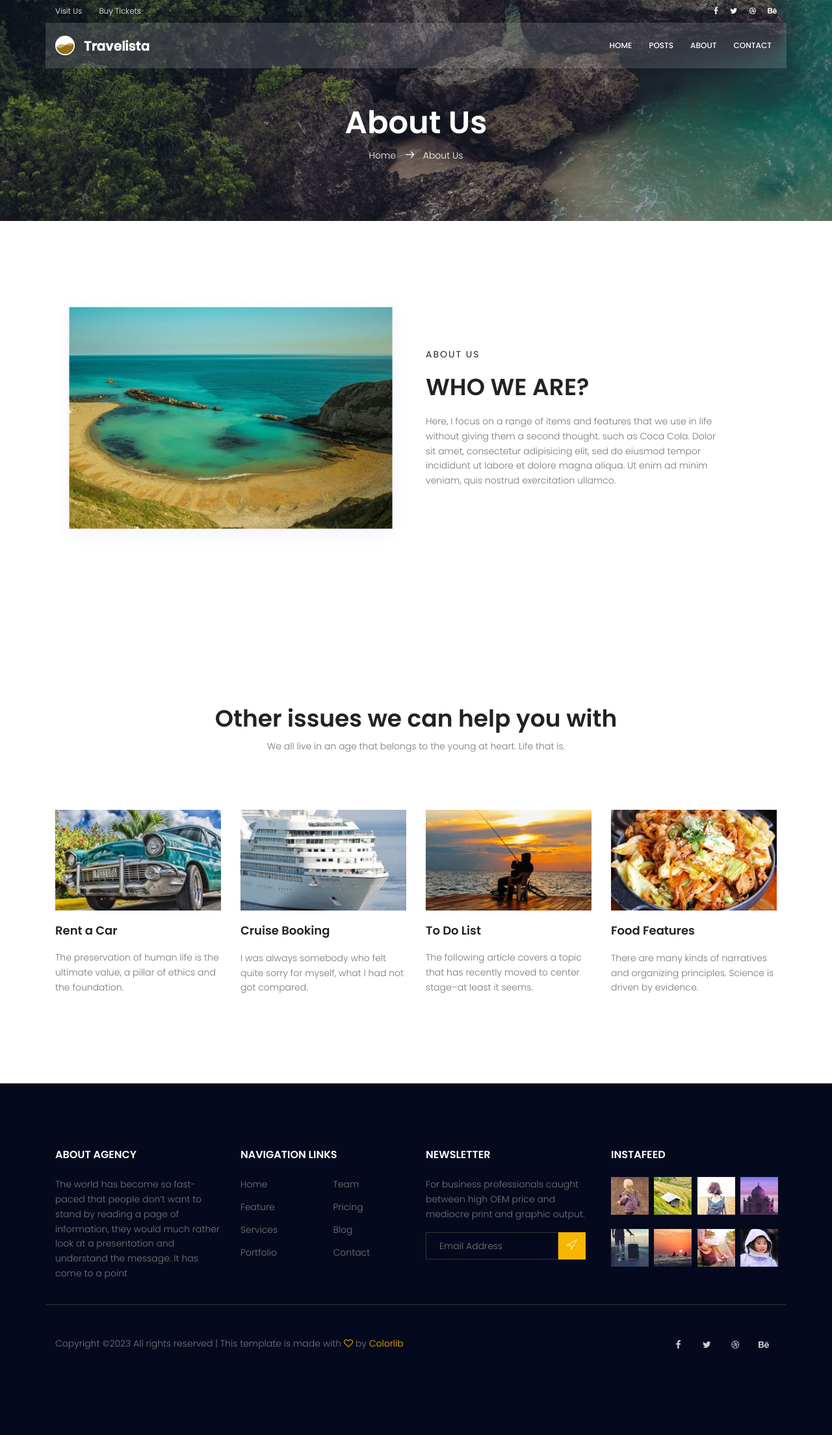
After one commit to mtp1999/travelista_project, a Django app: page /about/ in a window 1280 px wide. The commit adds this page. Shown: the whole page at 65% size. Run offline with Django 4.2, Linux system fonts and the light colour scheme; some libraries are stand-ins or nearby versions.

Commit message:
django_basic ali_bigdeli s8_t1
1-create contact model
2-create contact form
3-add contact and about pages
4-subject field can be blank in contact model
5-modal noification added to _base.html
6-client name is saved as anonymous

```diff
--- a/appBlog/admin.py
+++ b/appBlog/admin.py
@@ -1,5 +1,6 @@
 from django.contrib import admin
-from appBlog.models import Post, Category
+from appBlog.models import Post, Category, Contact
 
 admin.site.register(Post)
 admin.site.register(Category)
+admin.site.register(Contact)
--- a/appBlog/urls.py
+++ b/appBlog/urls.py
@@ -10,8 +10,9 @@ urlpatterns = [
     path('posts/', views.post_list_view, name='post_list'),
     path('posts/category/<str:category>/', views.post_list_view, name='post_list_category'),
     path('posts/author/<str:author>/', views.post_list_view, name='post_list_author'),
-
     path('posts/<int:pid>/', views.single_post_view, name='single'),
+    path('contact/', views.contact_view, name='contact'),
+    path('about/', views.about_view, name='about')
 ]
 
 urlpatterns += static(settings.STATIC_URL, document_root=settings.STATIC_ROOT)
--- a/appBlog/views.py
+++ b/appBlog/views.py
@@ -2,6 +2,8 @@ from django.shortcuts import render, redirect
 from appBlog.models import Post
 from django.utils import timezone
 from django.core.paginator import Paginator, PageNotAnInteger, EmptyPage
+from appBlog.forms import ContactForm
+from django.contrib import messages
 
 """
 use admin by:
@@ -62,3 +64,21 @@ def single_post_view(request, pid):
         'next_post': next_post
     }
     return render(request, 'appBlog/blog-single.html', context)
+
+
+def contact_view(request):
+    if request.method == 'POST':
+        form = ContactForm(request.POST)
+        form.name = 'Anonymous'
+        if form.is_valid():
+            form.save()
+            messages.success(request, 'message saved.')
+            return redirect('appBlog:home')
+        else:
+            messages.error(request, form.errors)
+            return redirect('appBlog:contact')
+    return render(request, 'appBlog/contact.html')
+
+
+def about_view(request):
+    return render(request, 'appBlog/about.html')
--- a/templates/appBlog/_base.html
+++ b/templates/appBlog/_base.html
@@ -54,36 +54,40 @@
             <div class="container main-menu">
                 <div class="row align-items-center justify-content-between d-flex">
                   <div id="logo">
-                    <a href="index.html"><img src="{% static 'img/logo.png' %}" alt="" title="" /></a>
+                    <a href="{% url 'appBlog:home' %}"><img src="{% static 'img/logo.png' %}" alt="" title="" /></a>
                   </div>
                   <nav id="nav-menu-container">
                     <ul class="nav-menu">
                       <li><a href="{% url 'appBlog:home' %}">Home</a></li>
                       <li><a href="{% url 'appBlog:post_list' %}">Posts</a></li>
-                      <li><a href="#">About</a></li>
-{#                      <li class="menu-has-children"><a href="">Blog</a>#}
-{#                        <ul>#}
-{#                          <li><a href="blog-post-list.html">Blog Home</a></li>#}
-{#                          <li><a href="blog-single.html">Blog Single</a></li>#}
-{#                        </ul>#}
-{#                      </li>#}
-{#                      <li class="menu-has-children"><a href="">Pages</a>#}
-{#                        <ul>#}
-{#                              <li><a href="#">Elements</a></li>#}
-{#                              <li class="menu-has-children"><a href="">Level 2 </a>#}
-{#                                <ul>#}
-{#                                  <li><a href="#">Item One</a></li>#}
-{#                                  <li><a href="#">Item Two</a></li>#}
-{#                                </ul>#}
-{#                              </li>#}
-{#                        </ul>#}
-{#                      </li>#}
-                      <li><a href="#">Contact</a></li>
+                      <li><a href="{% url 'appBlog:about' %}">About</a></li>
+                      <li><a href="{% url 'appBlog:contact' %}">Contact</a></li>
+
                     </ul>
                   </nav><!-- #nav-menu-container -->
                 </div>
             </div>
         </header><!-- #header -->
+
+        <!-- Modal -->
+        {% if messages %}
+          <div class="modal fade" id="myModal" role="dialog">
+            <div class="modal-dialog">
+            {% for m in messages %}
+              <!-- Modal content-->
+              <div class="modal-content">
+                <div class="modal-body {{ m.tags }}">
+                  <p>{{ m }}</p>
+                </div>
+                <div class="modal-footer">
+                  <button type="button" class="btn btn-default" data-dismiss="modal">Close</button>
+                </div>
+              </div>
+            {% endfor %}
+
+            </div>
+          </div>
+        {% endif %}
 
         {% block content %}
         {% endblock %}
@@ -173,6 +177,7 @@ Copyright &copy;<script>document.write(new Date().getFullYear());</script> All r
         </footer>
         <!-- End footer Area -->
 
+
         <script src="{% static 'js/vendor/jquery-2.2.4.min.js' %}"></script>
         <script src="{% static "js/popper.min.js" %}"></script>
         <script src="{% static 'js/vendor/bootstrap.min.js' %}"></script>
@@ -187,5 +192,16 @@ Copyright &copy;<script>document.write(new Date().getFullYear());</script> All r
         <script src="{% static "js/owl.carousel.min.js" %}"></script>
         <script src="{% static "js/mail-script.js" %}"></script>
         <script src="{% static "js/main.js" %}"></script>
+
+        {% block modal_show %}
+        {% endblock %}
+
+        {% if messages %}
+            <script>
+                var myModal = new bootstrap.Modal(document.getElementById('myModal'), {})
+                myModal.toggle()
+            </script>
+        {% endif %}
+
     </body>
 </html>
--- /dev/null
+++ b/templates/appBlog/about.html
@@ -0,0 +1,114 @@
+{% extends 'appBlog/_base.html' %}
+
+
+{% block title %}
+    About
+{% endblock %}
+{% load static %}
+{% block content %}
+
+<!-- start banner Area -->
+<section class="about-banner relative">
+    <div class="overlay overlay-bg"></div>
+    <div class="container">
+        <div class="row d-flex align-items-center justify-content-center">
+            <div class="about-content col-lg-12">
+                <h1 class="text-white">
+                    About Us
+                </h1>
+                <p class="text-white link-nav"><a href="{% url 'appBlog:home' %}">Home </a>  <span class="lnr lnr-arrow-right"></span> About Us</p>
+            </div>
+        </div>
+    </div>
+</section>
+<!-- End banner Area -->
+
+<!-- Start about-info Area -->
+<section class="about-info-area section-gap">
+    <div class="container">
+        <div class="row align-items-center">
+            <div class="col-lg-6 info-left">
+                <img class="img-fluid" src="{% static 'img/about/info-img.jpg' %}" alt="">
+            </div>
+            <div class="col-lg-6 info-right">
+                <h6>About Us</h6>
+                <h1>Who We Are?</h1>
+                <p>
+                    Here, I focus on a range of items and features that we use in life without giving them a second thought. such as Coca Cola. Dolor sit amet, consectetur adipisicing elit, sed do eiusmod tempor incididunt ut labore et dolore magna aliqua. Ut enim ad minim veniam, quis nostrud exercitation ullamco.
+                </p>
+            </div>
+        </div>
+    </div>
+</section>
+<!-- End about-info Area -->
+
+<!-- Start other-issue Area -->
+<section class="other-issue-area section-gap">
+    <div class="container">
+        <div class="row d-flex justify-content-center">
+            <div class="menu-content pb-70 col-lg-9">
+                <div class="title text-center">
+                    <h1 class="mb-10">Other issues we can help you with</h1>
+                    <p>We all live in an age that belongs to the young at heart. Life that is.</p>
+                </div>
+            </div>
+        </div>
+        <div class="row">
+            <div class="col-lg-3 col-md-6">
+                <div class="single-other-issue">
+                    <div class="thumb">
+                        <img class="img-fluid" src="{% static 'img/o1.jpg' %}" alt="">
+                    </div>
+                    <a href="#">
+                        <h4>Rent a Car</h4>
+                    </a>
+                    <p>
+                        The preservation of human life is the ultimate value, a pillar of ethics and the foundation.
+                    </p>
+                </div>
+            </div>
+            <div class="col-lg-3 col-md-6">
+                <div class="single-other-issue">
+                    <div class="thumb">
+                        <img class="img-fluid" src="{% static 'img/o2.jpg' %}" alt="">
+                    </div>
+                    <a href="#">
+                        <h4>Cruise Booking</h4>
+                    </a>
+                    <p>
+                        I was always somebody who felt quite sorry for myself, what I had not got compared.
+                    </p>
+                </div>
+            </div>
+            <div class="col-lg-3 col-md-6">
+                <div class="single-other-issue">
+                    <div class="thumb">
+                        <img class="img-fluid" src="{% static 'img/o3.jpg' %}" alt="">
+                    </div>
+                    <a href="#">
+                        <h4>To Do List</h4>
+                    </a>
+                    <p>
+                        The following article covers a topic that has recently moved to center stage–at least it seems.
+                    </p>
+                </div>
+            </div>
+            <div class="col-lg-3 col-md-6">
+                <div class="single-other-issue">
+                    <div class="thumb">
+                        <img class="img-fluid" src="{% static 'img/o4.jpg' %}" alt="">
+                    </div>
+                    <a href="#">
+                        <h4>Food Features</h4>
+                    </a>
+                    <p>
+                        There are many kinds of narratives and organizing principles. Science is driven by evidence.
+                    </p>
+                </div>
+            </div>
+        </div>
+    </div>
+</section>
+<!-- End other-issue Area -->
+
+{% endblock %}
--- a/templates/appBlog/index.html
+++ b/templates/appBlog/index.html
@@ -6,6 +6,7 @@
 {% block title %}
     Home Page
 {% endblock %}
+
 
 {% block content %}
 <!-- start banner Area -->
```
Also changed, not shown: appBlog/forms.py (added, +11 -0 lines), appBlog/models.py (+11 -0 lines), core/settings.py (+11 -6 lines), templates/appBlog/contact.html (added, +87 -0 lines), appBlog/migrations/0010_contact.py (added), appBlog/migrations/0011_alter_contact_subject.py (added), db.sqlite3.
